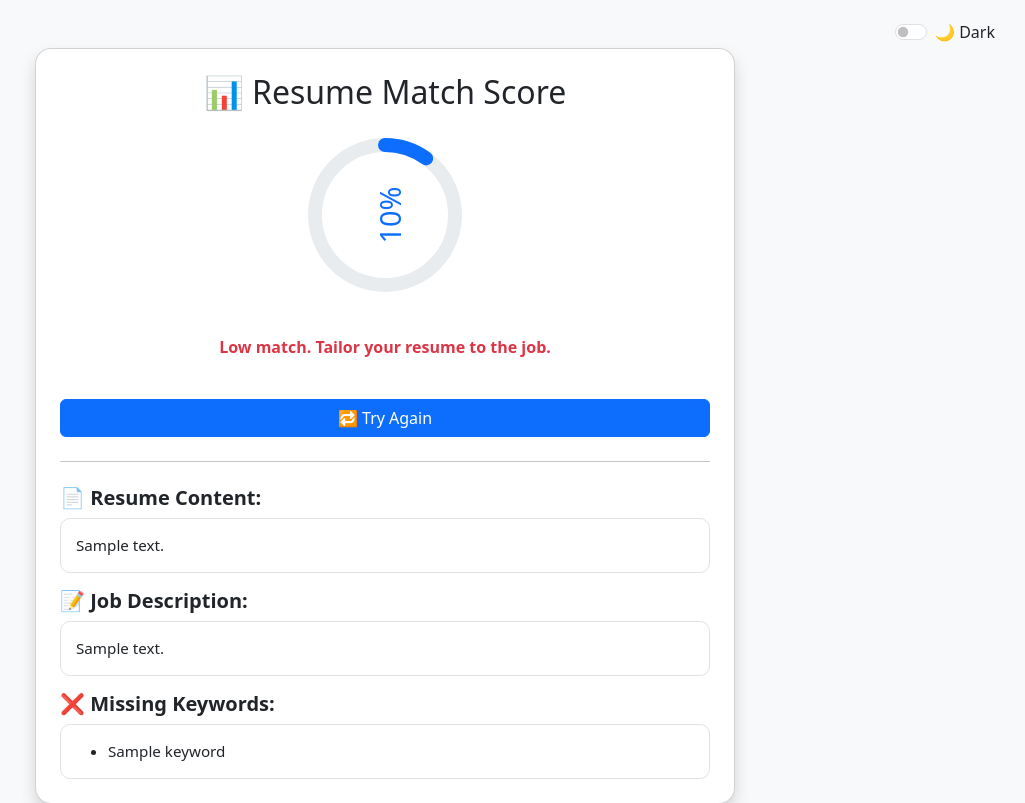
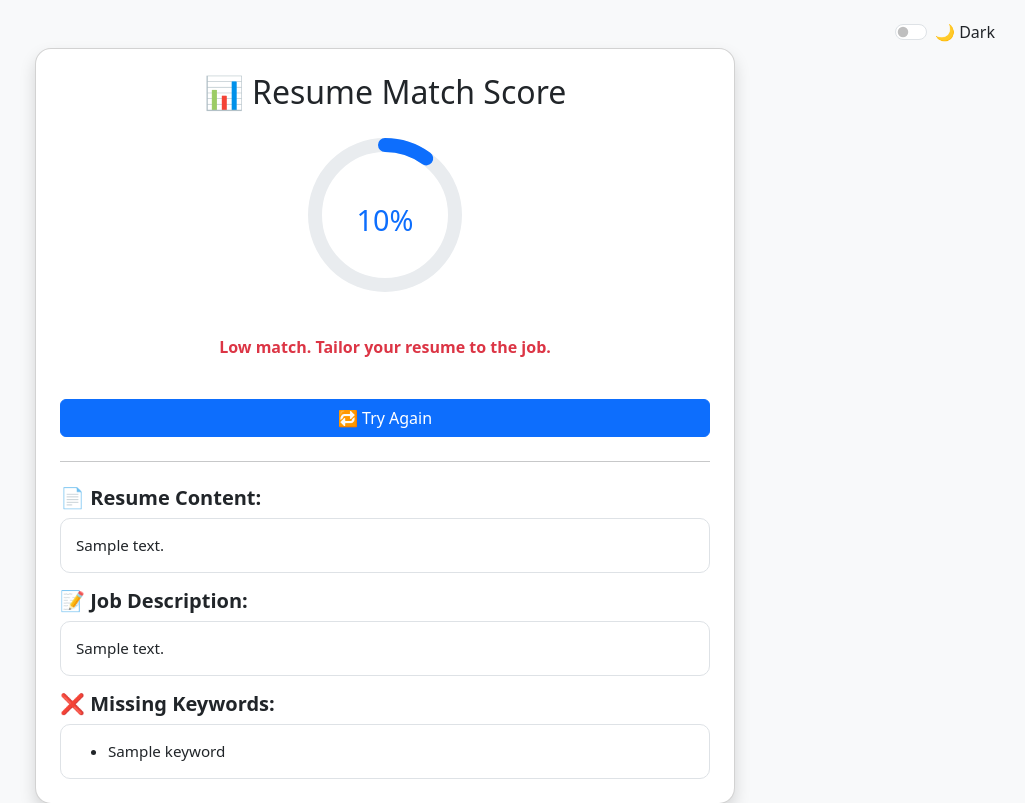
Before and after one commit to faustusaryan/resume-screening-ai, a Flask app: template templates/result.html in a window 1280 px wide. Shown: the top 803 px of the page, without its empty margins (255-1280 px from the left). Run offline with Flask 3, Linux system fonts and the light colour scheme; the template is opened without the code that fills it: most values are stand-ins (such as "Sample title", 1, 10 or a date in 2020).

Commit message:
🧭 Rotated progress ring text to correct orientation

```diff
--- a/templates/result.html
+++ b/templates/result.html
@@ -69,6 +69,8 @@
       dominant-baseline: middle;
       text-anchor: middle;
       fill: #0d6efd;
+      transform: rotate(90deg);
+      transform-origin: center;
     }
 
     body.dark-mode .ring text {
```
